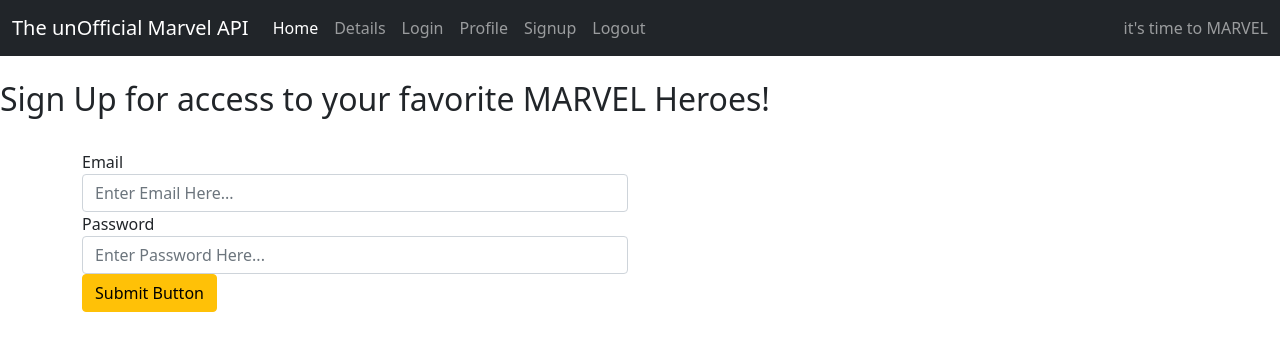
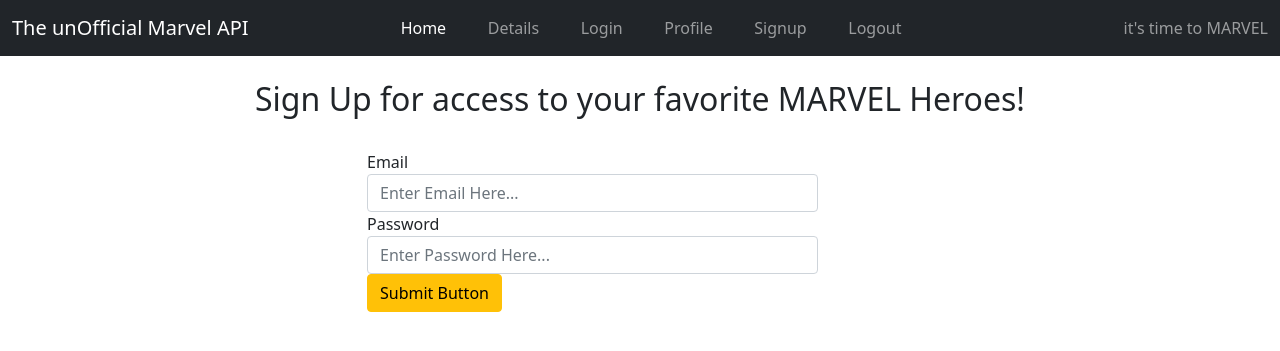
Before and after one commit to backfromsolaris/Flask-Marvel, a Flask app: page /signup in a window 1280 px wide. Shown: the top 351 px of the page. Run offline with Flask 2, Linux system fonts and the light colour scheme; some libraries are stand-ins or nearby versions.

Commit message:
styled nav & form

```diff
--- a/marvel_api/static/css/main.css
+++ b/marvel_api/static/css/main.css
@@ -0,0 +1,11 @@
+h2 {
+    text-align: center;
+}
+
+#center-nav ul{
+    margin-left: 8vw;
+}
+
+#center-nav li{
+    margin-left: 2vw;
+}
--- a/marvel_api/templates/base.html
+++ b/marvel_api/templates/base.html
@@ -7,12 +7,12 @@
 <meta name="Description" content="Enter your description here"/>
 <link rel="stylesheet" href="https://cdnjs.cloudflare.com/ajax/libs/twitter-bootstrap/5.0.1/css/bootstrap.min.css">
 <link rel="stylesheet" href="https://cdnjs.cloudflare.com/ajax/libs/font-awesome/5.15.3/css/all.min.css">
-<link rel="stylesheet" href="assets/css/style.css">
+<link rel="stylesheet" href="../static/css/main.css">
 <title>Marvel Super API</title>
 </head>
 <body>
 
-    <nav class="navbar navbar-expand-lg navbar-dark bg-dark">
+    <nav class="navbar navbar-expand-lg navbar-dark bg-dark" id="center-nav">
         <div class="container-fluid">
           <a class="navbar-brand" href="{{ url_for('site.home') }}">The unOfficial Marvel API</a>
           <button class="navbar-toggler" type="button" data-bs-toggle="collapse" data-bs-target="#navbarText" aria-controls="navbarText" aria-expanded="false" aria-label="Toggle navigation">
--- a/marvel_api/templates/form.html
+++ b/marvel_api/templates/form.html
@@ -1,6 +1,6 @@
 <main class="container">
     <div class="row">
-        <aside class="col-12 col-md-6">
+        <aside class="offset-3 col-md-5">
             <!-- Most HTML being produced below by Flask Form Object -->
             <form method="POST">
                 {{ form.hidden_tag() }}
```
